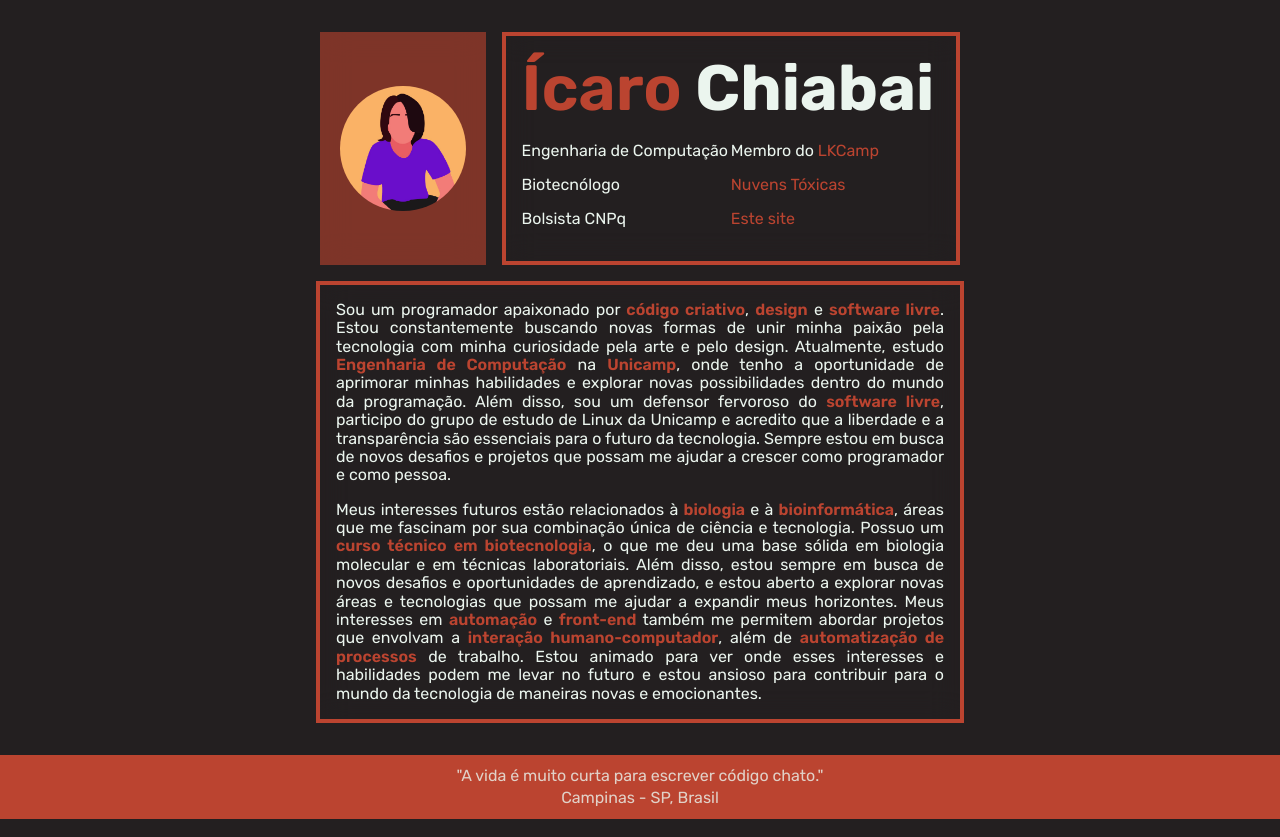
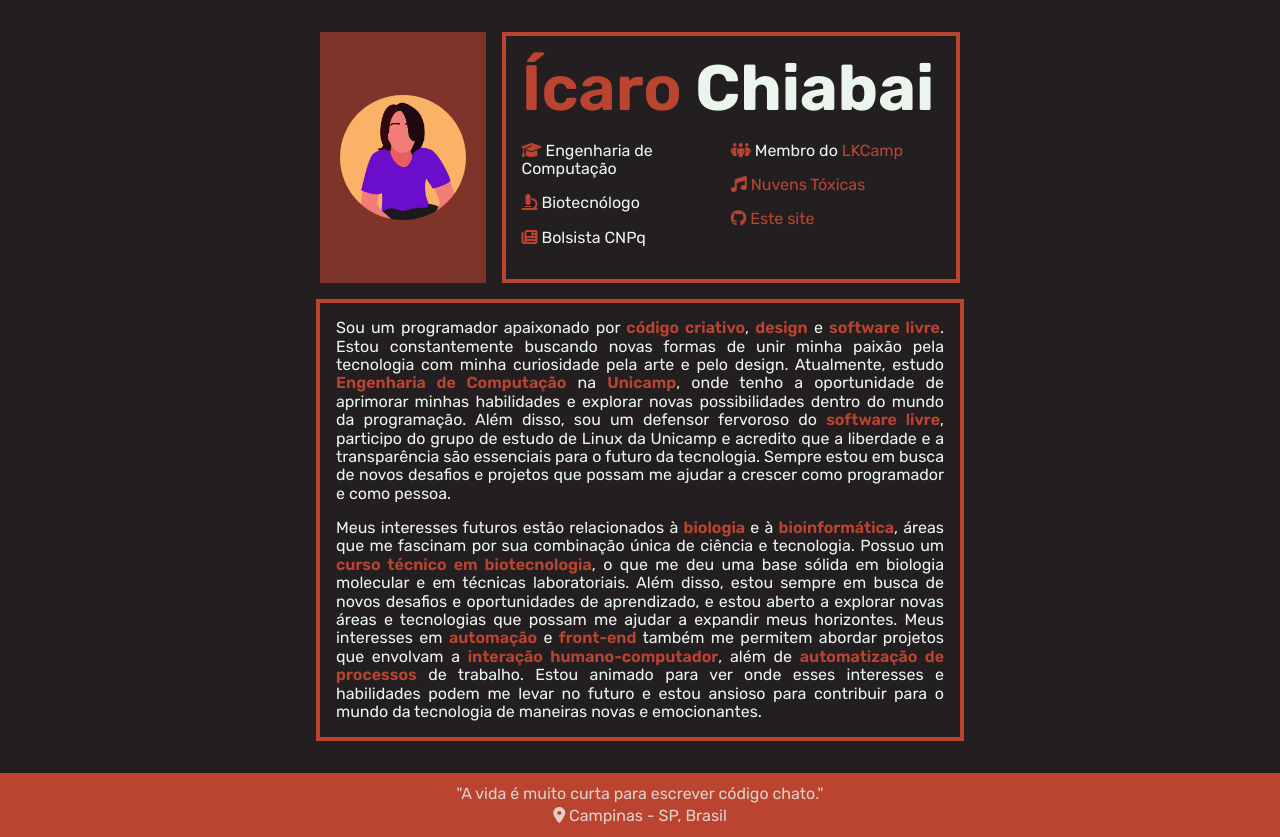
Before and after one commit to icarochiabai/icarochiabai.github.io, a Next.js app: page /about in a window 1280 px wide. Built offline with nearby package versions, Linux system fonts and the light colour scheme.

Commit message:
fix:fix-fa-linkage

```diff
--- a/components/footer.js
+++ b/components/footer.js
@@ -5,7 +5,7 @@ export default function Footer() {
     return (
         <div className={styles.box}>
             <p>"A vida é muito curta para escrever código chato."</p>
-            <p><i class="fa-solid fa-location-dot"></i> Campinas - SP, Brasil</p>
+            <p><i className="fa-solid fa-location-dot"></i> Campinas - SP, Brasil</p>
         </div>
     )
 }
--- a/pages/_document.js
+++ b/pages/_document.js
@@ -3,7 +3,9 @@ import { Html, Head, Main, NextScript } from 'next/document'
 export default function Document() {
   return (
     <Html lang="en">
-      <Head />
+      <Head>
+        <link rel="stylesheet" href="https://cdnjs.cloudflare.com/ajax/libs/font-awesome/6.4.0/css/all.min.css"/>
+      </Head>
       <body>
         <Main />
         <NextScript />
--- a/pages/about.js
+++ b/pages/about.js
@@ -19,14 +19,14 @@ export default function About() {
           <h1><span className={utilStyles.highlight}>Ícaro</span> Chiabai</h1>
           <div className={styles.listBox}>
             <ul>
-              <li><i class="fa-solid fa-graduation-cap"></i> Engenharia de Computação</li>
-              <li><i class="fa-solid fa-microscope"></i> Biotecnólogo</li>
-              <li><i class="fa-solid fa-newspaper"></i> Bolsista CNPq</li>
+              <li><i className="fa-solid fa-graduation-cap"></i> Engenharia de Computação</li>
+              <li><i className="fa-solid fa-microscope"></i> Biotecnólogo</li>
+              <li><i className="fa-solid fa-newspaper"></i> Bolsista CNPq</li>
             </ul>
             <ul>
-              <li><i class="fa-solid fa-people-group"></i> Membro do <Link target="_blank" href="https://lkcamp.dev">LKCamp</Link></li>
-              <li><i class="fa-solid fa-music"></i> <Link href="https://open.spotify.com/track/1BCkFsuH6Mgk7tLWan97C3?si=374dd884f2994c5b" target="_blank">Nuvens Tóxicas</Link></li>
-              <li><i class="fa-brands fa-github"></i> <Link href="https://github.com/icarochiabai/personal-website" target="_blank">Este site</Link></li>
+              <li><i className="fa-solid fa-people-group"></i> Membro do <Link target="_blank" href="https://lkcamp.dev">LKCamp</Link></li>
+              <li><i className="fa-solid fa-music"></i> <Link href="https://open.spotify.com/track/1BCkFsuH6Mgk7tLWan97C3?si=374dd884f2994c5b" target="_blank">Nuvens Tóxicas</Link></li>
+              <li><i className="fa-brands fa-github"></i> <Link href="https://github.com/icarochiabai/personal-website" target="_blank">Este site</Link></li>
             </ul>
           </div>
         </div>
--- a/pages/index.js
+++ b/pages/index.js
@@ -18,7 +18,6 @@ export default function Home() {
         <meta name="description" content="Generated by create next app" />
         <meta name="viewport" content="width=device-width, initial-scale=1" />
         <link rel="icon" href="/favicon.ico" />
-        <link rel="stylesheet" href="https://cdnjs.cloudflare.com/ajax/libs/font-awesome/6.4.0/css/all.min.css"/>
       </Head>
       <main className={styles.box}>
           <About />
```
